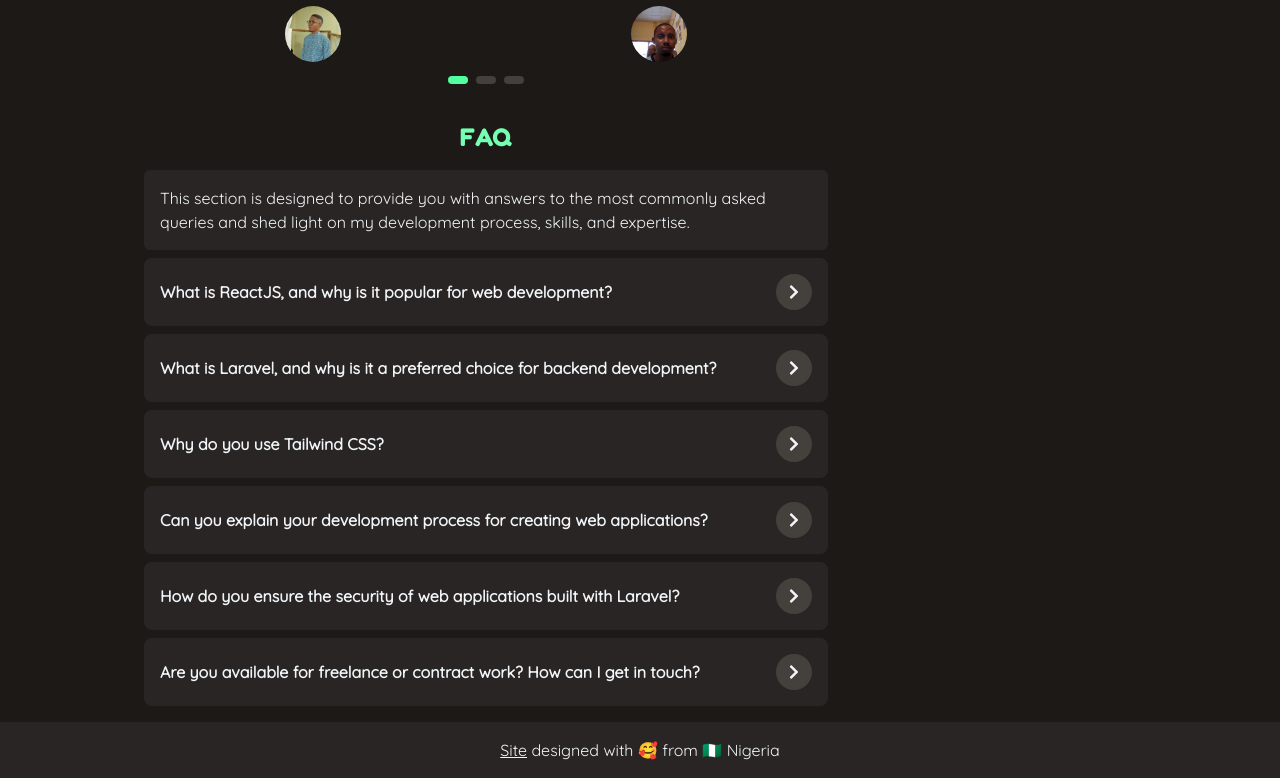
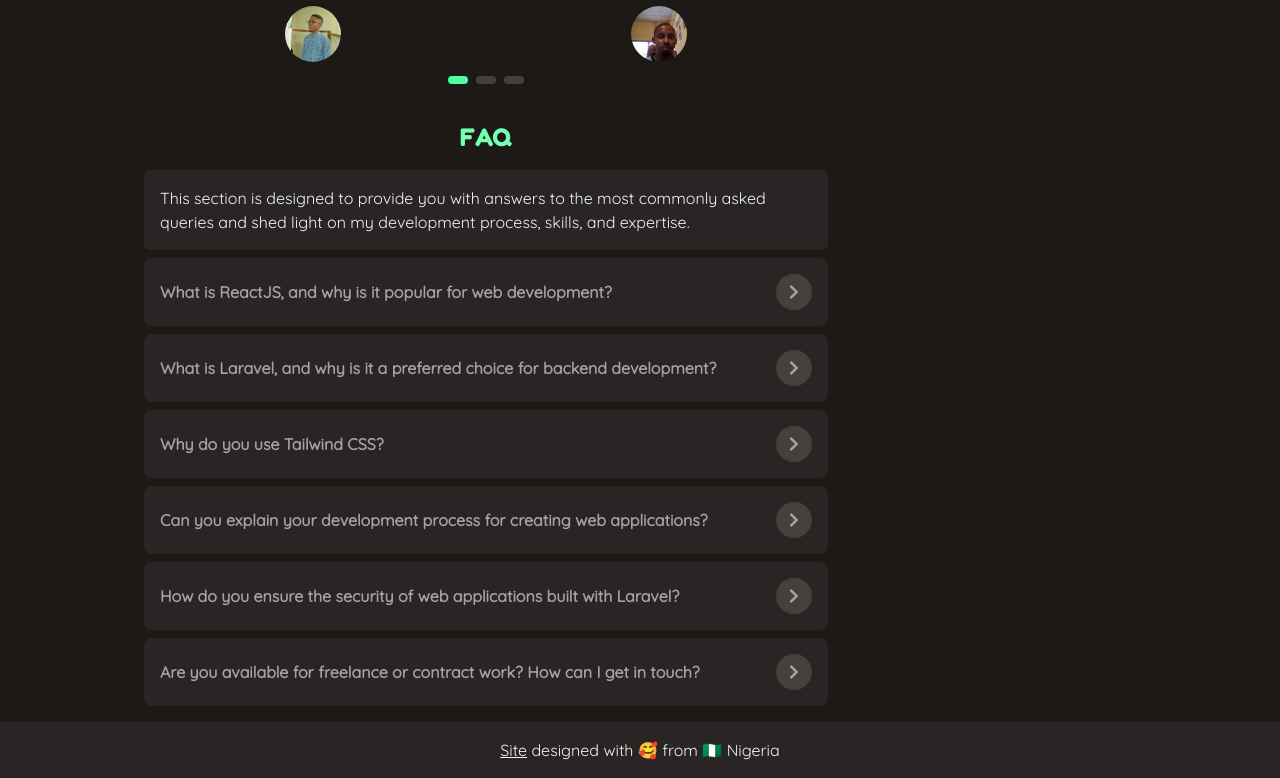
Before and after one commit to sadiqsalau/sadiqsalau.github.io, a React (Vite) app: page / in a window 1280 px wide. Shown: the part 2684-3462 px from the top of the page. Built offline with nearby package versions, Linux system fonts and the light colour scheme.

Commit message:
Darkened text color of faq question

```diff
--- a/src/sections/faq/faq.jsx
+++ b/src/sections/faq/faq.jsx
@@ -1,7 +1,6 @@
 import clsx from "clsx";
 import { Disclosure, Transition } from "@headlessui/react";
 import { FaChevronRight } from "react-icons/fa";
-
 import { SectionHeading } from "@/components/section-heading/section-heading";
 
 import faqList from "./faq-list";
@@ -19,12 +18,7 @@ export const FAQ = () => (
       {faqList.map(({ question, answer }, i) => (
         <Disclosure key={i}>
           {({ open }) => (
-            <div
-              className={clsx(
-                "rounded-lg",
-                "overflow-x-hidden"
-              )}
-            >
+            <div className={clsx("rounded-lg", "overflow-x-hidden")}>
               {/* Question */}
               <Disclosure.Button
                 className={clsx(
@@ -34,17 +28,19 @@ export const FAQ = () => (
                   "text-left",
                   open
                     ? "text-green-500"
-                    : "hover:text-green-500",
+                    : "text-neutral-400 hover:text-green-500"
                 )}
               >
                 {question}
-                <span className={clsx(
+                <span
+                  className={clsx(
                     "bg-stone-700",
                     "w-9 h-9",
                     "flex items-center justify-center",
                     "rounded-full",
                     "shrink-0"
-                  )}>
+                  )}
+                >
                   <FaChevronRight className={clsx(open ? "rotate-90" : "")} />
                 </span>
               </Disclosure.Button>
@@ -59,7 +55,9 @@ export const FAQ = () => (
                 leaveTo="transform scale-95 opacity-0"
               >
                 <Disclosure.Panel className="p-4 pt-0 bg-stone-800 flex flex-col gap-2">
-                  {answer.map((line, i)=><p key={i}>{line}</p>)}
+                  {answer.map((line, i) => (
+                    <p key={i}>{line}</p>
+                  ))}
                 </Disclosure.Panel>
               </Transition>
             </div>
```
